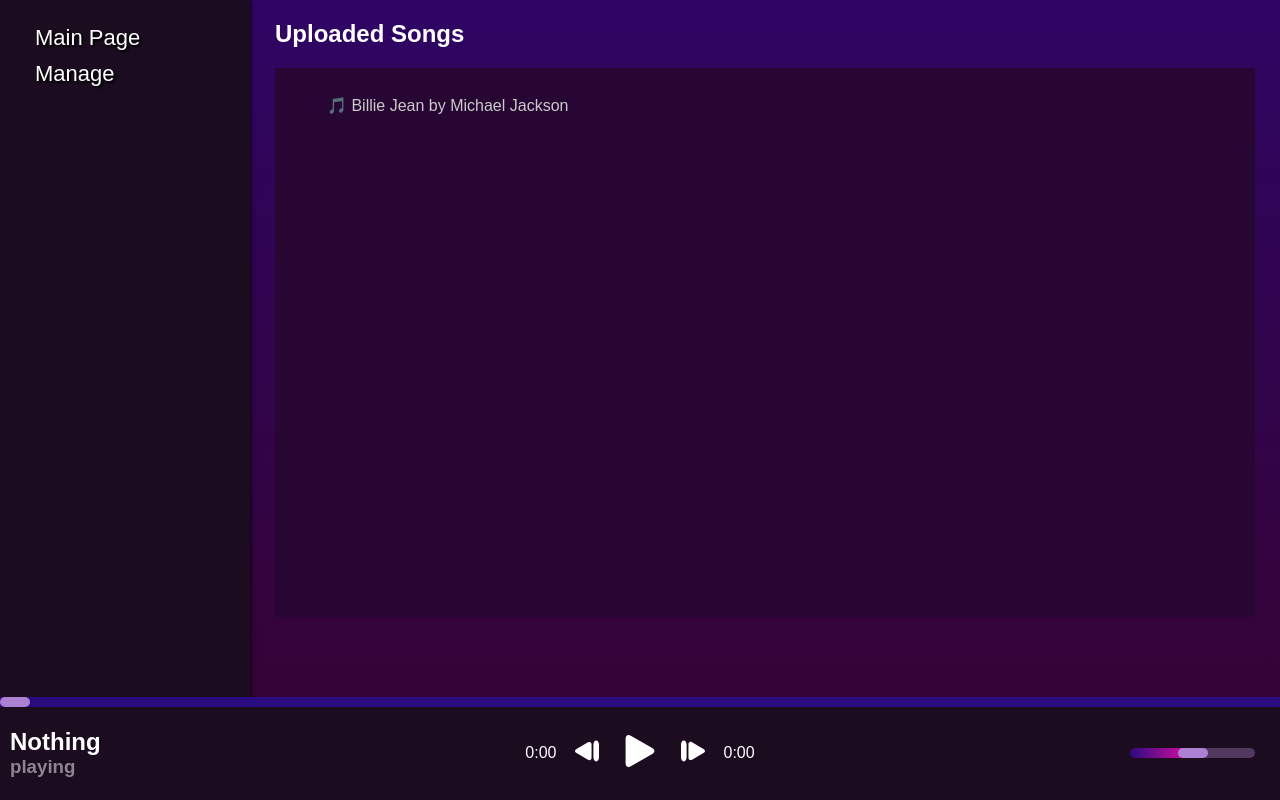
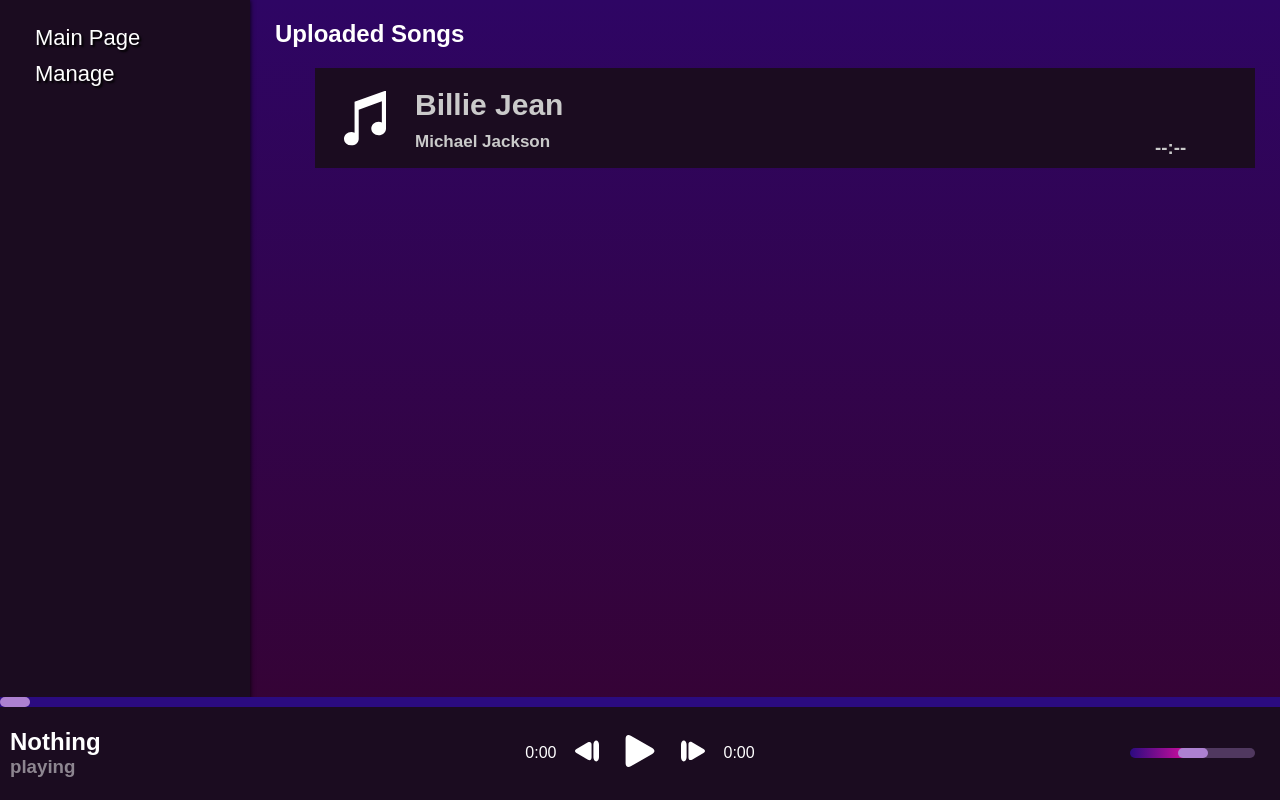
Before and after one commit to marcusmmmz/spotifds, a SvelteKit app: page / in a window 1280 px wide. Built offline with nearby package versions, Linux system fonts and the light colour scheme; what ipfs-core would draw is missing.

Commit message:
restyle song style and informations

```diff
--- a/src/routes/+layout.svelte
+++ b/src/routes/+layout.svelte
@@ -33,8 +33,21 @@
 		padding-left: 25px;
 		padding-right: 25px;
 		grid-area: main;
+		background-color: var(--primary-foreground-color);
 		background-image: linear-gradient(var(--primary-foreground-color) 0%, var(--secondary-foreground-color) 100%);
 		overflow: scroll;
 		overflow-x: hidden;
 	}
+
+	.main::-webkit-scrollbar-track {
+		background-color: var(--primary-background-color);
+	}
+
+	.main::-webkit-scrollbar {
+		width: 15px;
+	}
+
+	.main::-webkit-scrollbar-thumb {
+		background-color: #7b6991;
+	}
 </style>
--- a/src/routes/+page.svelte
+++ b/src/routes/+page.svelte
@@ -106,37 +106,86 @@
 	<ul>
 		{#if $uploadedSongs}
 			{#each $uploadedSongs as song}
-				<li
+				<div class="song"
 					on:click={() => playSong(song)}
 					on:contextmenu={(e) => {
 						songMenuStore.open(e);
 						selectedSongID = song.id;
 					}}
 				>
-					🎵 {song.title} by {song.author}
-				</li>
+					<div class="image">
+						<img style="transform: scale(0.55)" src="quavers-pair.svg" alt="back">
+					</div>
+					<div class="title">
+						<h1>{song.title}</h1>
+					</div>
+					<div class="author">
+						<h2>{song.author}</h2>
+					</div>
+					<div class="time">
+						<h3>{calculateTime(song.duration)}</h3>
+					</div>
+				</div>
 			{/each}
 		{/if}
 	</ul>
 </div>
 
 <style>
-	.container {
-		background-color: var(--secondary-background-color);
-		height: 75%;
-		padding: 12px 12px;
+	.song {
+		background-color: var(--primary-background-color);
+		margin-bottom: 5px;
+		display: grid;
+		grid-template-areas:
+			"icon title title"
+			"icon autor duration";
+		grid-template-columns: 100px auto 100px;
+		grid-template-rows: 50px 50px;
+		color: rgb(202, 202, 202);
+		text-overflow: clip;
 	}
 
-	ul,
-	li {
-		list-style-type: none;
-		color: rgb(202, 202, 202);
-		transition: 0.3s;
+	.song:hover {
+		cursor: pointer;
+		color: white;
 	}
 
-	li:hover {
-		cursor: pointer;
-		color: white;
-		transition: 0.3s;
+	.image {
+		grid-area: icon;
+		width: 100%;
+		height: 100%;
+	}
+
+	img {
+		width: 100%;
+		height: 100%;
+	}
+
+	.title {
+		grid-area: title;
+		height: 100%;
+		width: calc(100% - 10px);
+		white-space: nowrap;
+		overflow: hidden;
+		text-overflow: ellipsis;
+		align-self: center;
+	}
+
+	.title h1 {
+		font-size: 30px;
+		margin-right: 10px;
+	}
+
+	.author {
+		height: 100%;
+		grid-area: autor;
+	}
+
+	.author h2 {
+		font-size: 17px;
+	}
+
+	.time {
+		grid-area: duration;
 	}
 </style>
```
